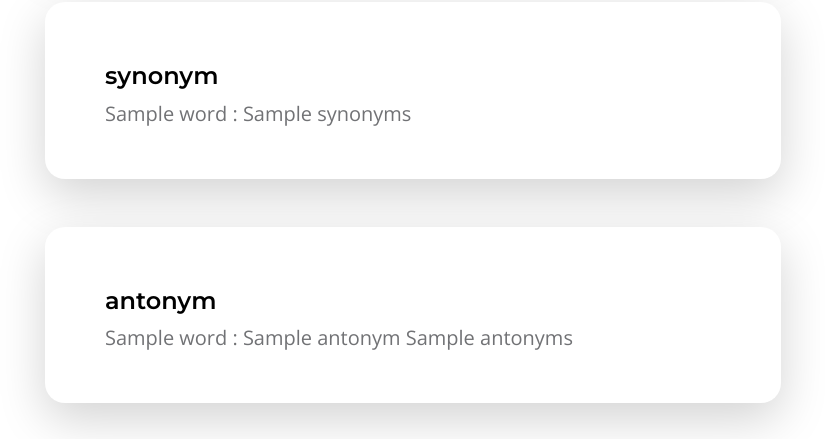
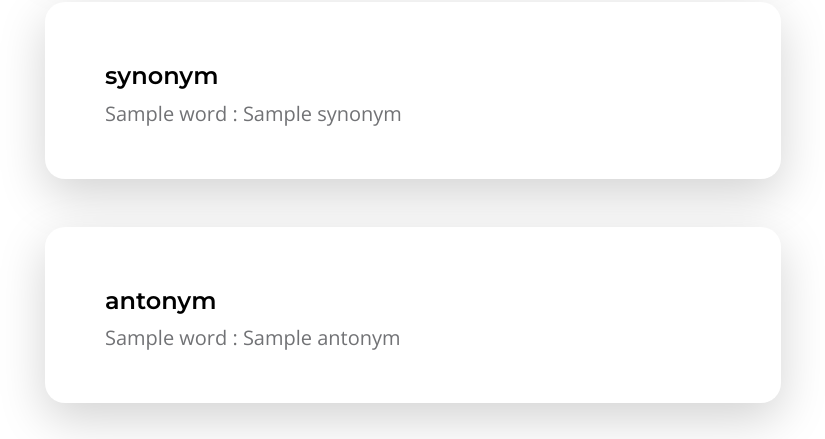
Before and after one commit to Mehdizamanian/dictknow-project, a Django app: template dictionary/templates/dictionary/topics-listing.html in a window 1280 px wide. Shown: the part 566-1005 px from the top of the page, without its empty margins (227-1052 px from the left). Run offline with Django 4.2, Linux system fonts and the light colour scheme; the template is opened without the code that fills it: most values are stand-ins (such as "Sample title", 1, 10 or a date in 2020); some libraries are stand-ins or nearby versions.

Commit message:
front fixed well

```diff
--- a/bmi/views.py
+++ b/bmi/views.py
@@ -11,12 +11,6 @@ def bmiView(request):
                 c='you are fit'
             else:
                 c='damn u fucking fat'
-            # elif opr=="-":
-            #     c=n1-n2
-            # elif opr=="*":
-            #     c=n1*n2 ;
-            # elif opr=="/":
-            #     c=n1/n2
 
     except:
       c="numbers not found , please enter your numbers again"
--- a/dictionary/templates/dictionary/topics-listing.html
+++ b/dictionary/templates/dictionary/topics-listing.html
@@ -179,7 +179,10 @@
                   <div>
                     <h5 class="mb-2">synonym</h5>
 
-                    <p class="mb-0">{{word}} : {{synonyms}}</p>
+                    <p class="mb-0">{{word}} :
+                      {% for synonym in synonyms %}
+                      {{ synonym }}
+                  {% endfor %}</p>
 
                     {% comment %} <a
                       href="topics-detail.html"
@@ -213,9 +216,10 @@
 
                     <p class="mb-0">{{word}} :
 
-                      {% for antonym in antonyms %}{{antonym}}{% endfor %}
-
-                      {{antonyms}}</p>
+                      {% for antonym in antonyms %}
+                     {{ antonym }}
+                  {% endfor %}
+                </p>
 
                     {% comment %} <a
                       href="topics-detail.html"
@@ -270,6 +274,8 @@
         </div>
       </div>
     </section>
+
+
 
 
 
```
